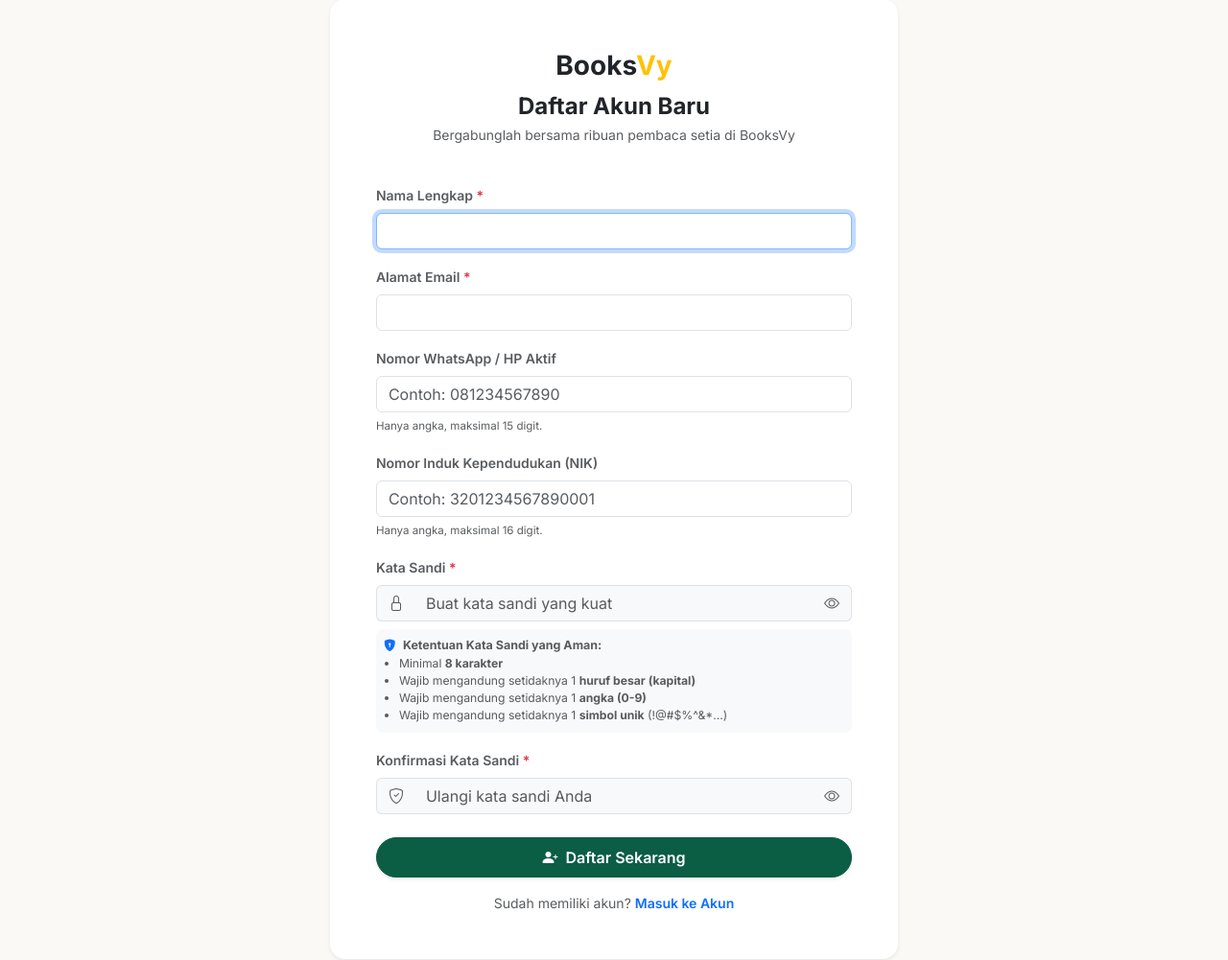
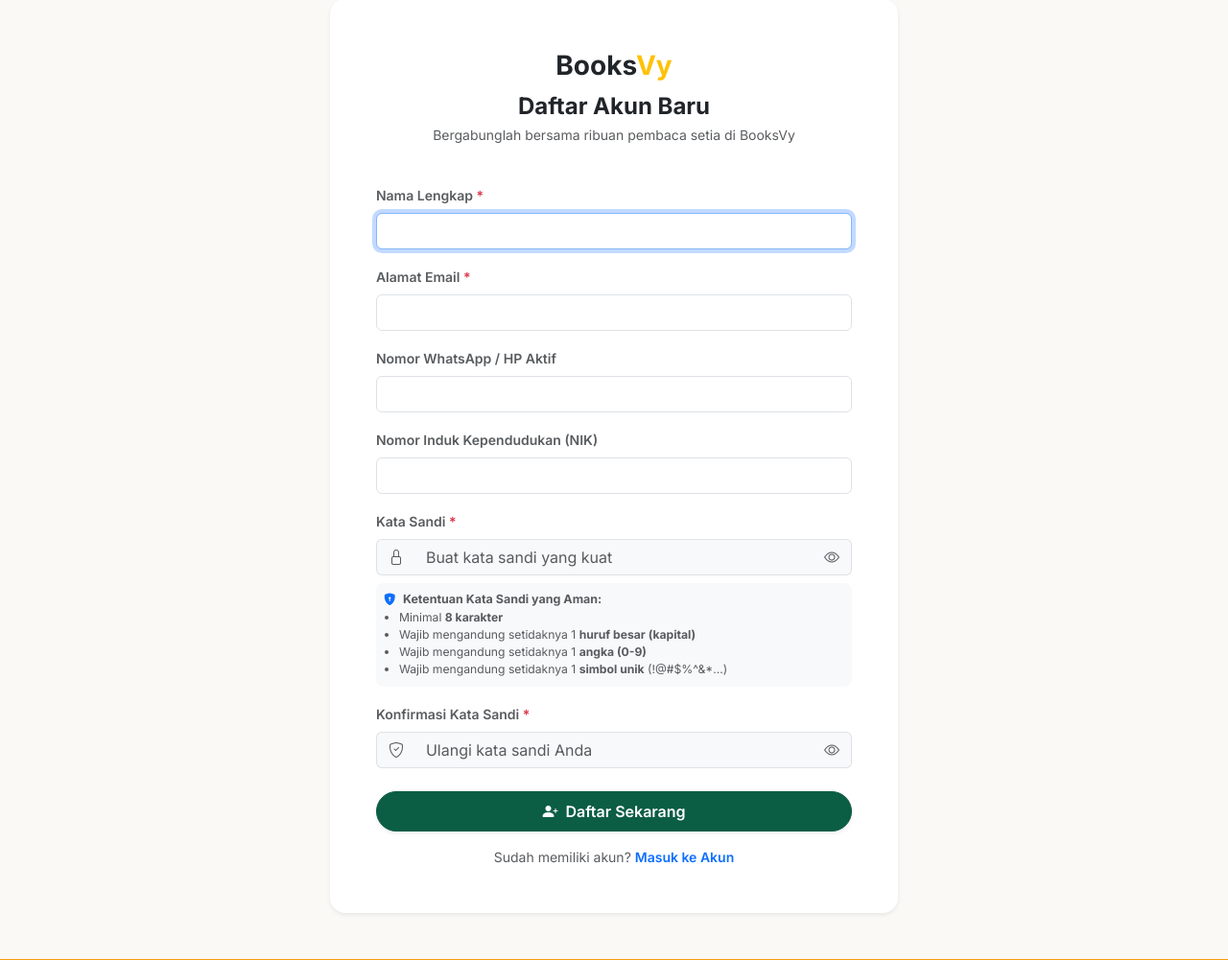
Before and after one commit to davyakbr/BooksVy, a Laravel app: page /register in a window 1280 px wide. Shown: the part 149-1150 px from the top of the page at 96% size. Run offline with Laravel 12, Linux system fonts and the light colour scheme; some libraries are stand-ins or nearby versions.

Commit message:
feat: sederhanakan notifikasi input nomor dan hapus placeholder serta teks statis

```diff
--- a/resources/views/auth/register.blade.php
+++ b/resources/views/auth/register.blade.php
@@ -37,16 +37,16 @@
 
                 <div class="mb-3">
                     <label class="form-label small fw-semibold text-muted">Nomor WhatsApp / HP Aktif</label>
-                    <input type="tel" name="phone" class="form-control" value="{{ old('phone') }}" placeholder="Contoh: 081234567890" maxlength="15" inputmode="numeric" oninput="validateNumberInput(this, 15, 'Nomor WhatsApp')">
-                    <small class="text-muted" style="font-size: 0.72rem;">Hanya angka, maksimal 15 digit.</small>
+                    <input type="tel" name="phone" class="form-control" value="{{ old('phone') }}" maxlength="15" inputmode="numeric" oninput="validateNumberInput(this, 15, 'Nomor WhatsApp')">
+                    <div class="input-notice text-danger small mt-1 d-none" style="font-size: 0.78rem;"></div>
                     @error('phone')
                         <div class="text-danger small mt-1"><i class="bi bi-exclamation-circle-fill me-1"></i> {{ $message }}</div>
                     @enderror
                 </div>
                 <div class="mb-3">
                     <label class="form-label small fw-semibold text-muted">Nomor Induk Kependudukan (NIK)</label>
-                    <input type="tel" name="NIK" class="form-control" value="{{ old('NIK') }}" placeholder="Contoh: 3201234567890001" maxlength="16" inputmode="numeric" oninput="validateNumberInput(this, 16, 'NIK')">
-                    <small class="text-muted" style="font-size: 0.72rem;">Hanya angka, maksimal 16 digit.</small>
+                    <input type="tel" name="NIK" class="form-control" value="{{ old('NIK') }}" maxlength="16" inputmode="numeric" oninput="validateNumberInput(this, 16, 'NIK')">
+                    <div class="input-notice text-danger small mt-1 d-none" style="font-size: 0.78rem;"></div>
                     @error('NIK')
                         <div class="text-danger small mt-1"><i class="bi bi-exclamation-circle-fill me-1"></i> {{ $message }}</div>
                     @enderror
--- a/resources/views/checkout/index.blade.php
+++ b/resources/views/checkout/index.blade.php
@@ -57,8 +57,8 @@
 
                     <div class="col-md-6">
                         <label class="form-label small fw-semibold text-muted">Nomor WhatsApp / HP Aktif <span class="text-danger">*</span></label>
-                        <input type="tel" name="recipient_phone" class="form-control" value="{{ old('recipient_phone', $user->phone) }}" placeholder="Contoh: 081234567890" maxlength="15" inputmode="numeric" oninput="validateNumberInput(this, 15, 'Nomor telepon')" required>
-                        <small class="text-muted" style="font-size: 0.72rem;">Hanya angka, maksimal 15 digit.</small>
+                        <input type="tel" name="recipient_phone" class="form-control" value="{{ old('recipient_phone', $user->phone) }}" maxlength="15" inputmode="numeric" oninput="validateNumberInput(this, 15, 'Nomor WhatsApp')" required>
+                        <div class="input-notice text-danger small mt-1 d-none" style="font-size: 0.78rem;"></div>
                     </div>
 
                     <div class="col-12">
```
Also changed, not shown: public/assets/js/main.js.
